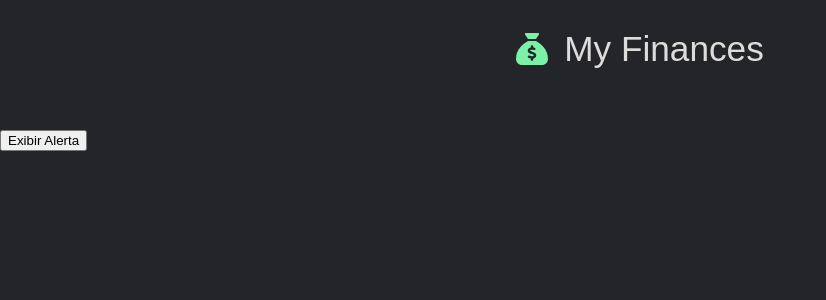
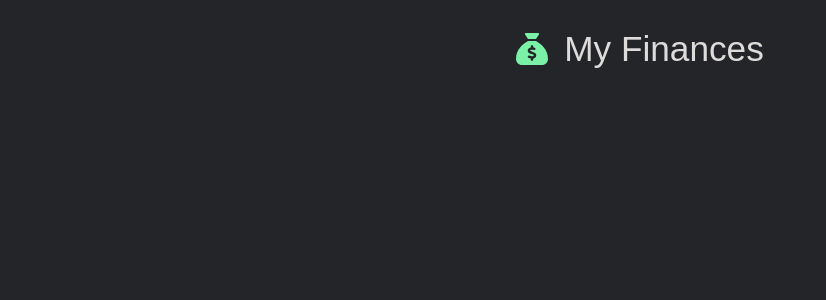
Before and after one commit to jhonatanlinux/myFinances, a React (Vite) app: page / in a window 1280 px wide. Shown: the top 300 px of the page, without its empty margins (0-826 px from the left). Built offline with nearby package versions, Linux system fonts and the light colour scheme.

Commit message:
INICIANDO SEÇÃO 8

```diff
--- a/src/App.tsx
+++ b/src/App.tsx
@@ -3,13 +3,10 @@ import FinanceControl from './components/FinanceControl/FinanceControl';
 import Header from './components/Header/Header';
 
 function App() {
-  const finances = () => {
-    alert("Acionado")
-  };
   return (
     <div>
       <Header />
-      <FinanceControl alertFunction={finances}/>
+      <FinanceControl />
     </div>
   );
 }
--- a/src/components/FinanceControl/FinanceControl.tsx
+++ b/src/components/FinanceControl/FinanceControl.tsx
@@ -1,13 +1,11 @@
 import "./FinanceControl.css";
 
 
-const FinanceControl = (props: {
-    alertFunction: () => void
-
-}) => {
+const FinanceControl = () => {
     return(
-        <div>
-            <button onClick={props.alertFunction}>Exibir Alerta</button>
+        <div className="container_finances">
+            {/* BALANCE */}
+            {/* EXPENSE */}
         </div>
     )
 };
```
